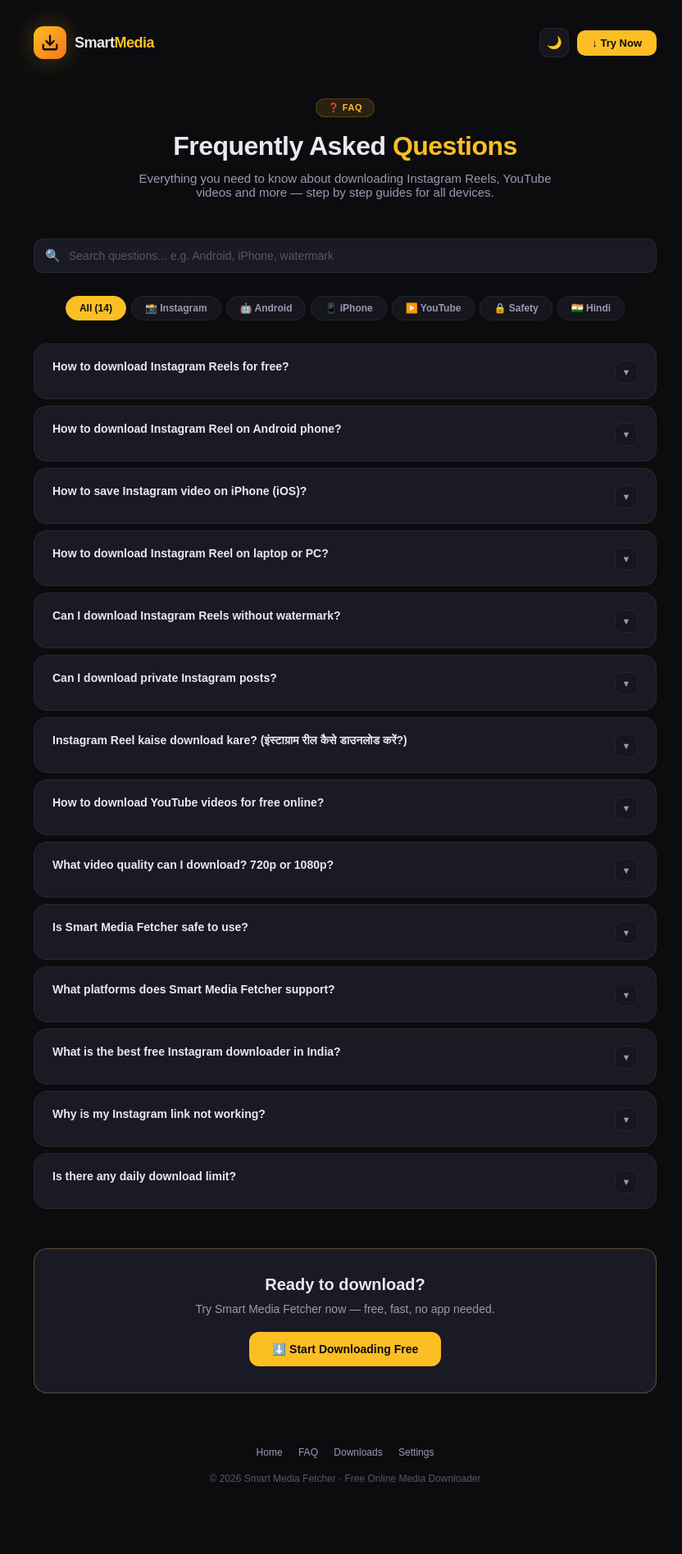
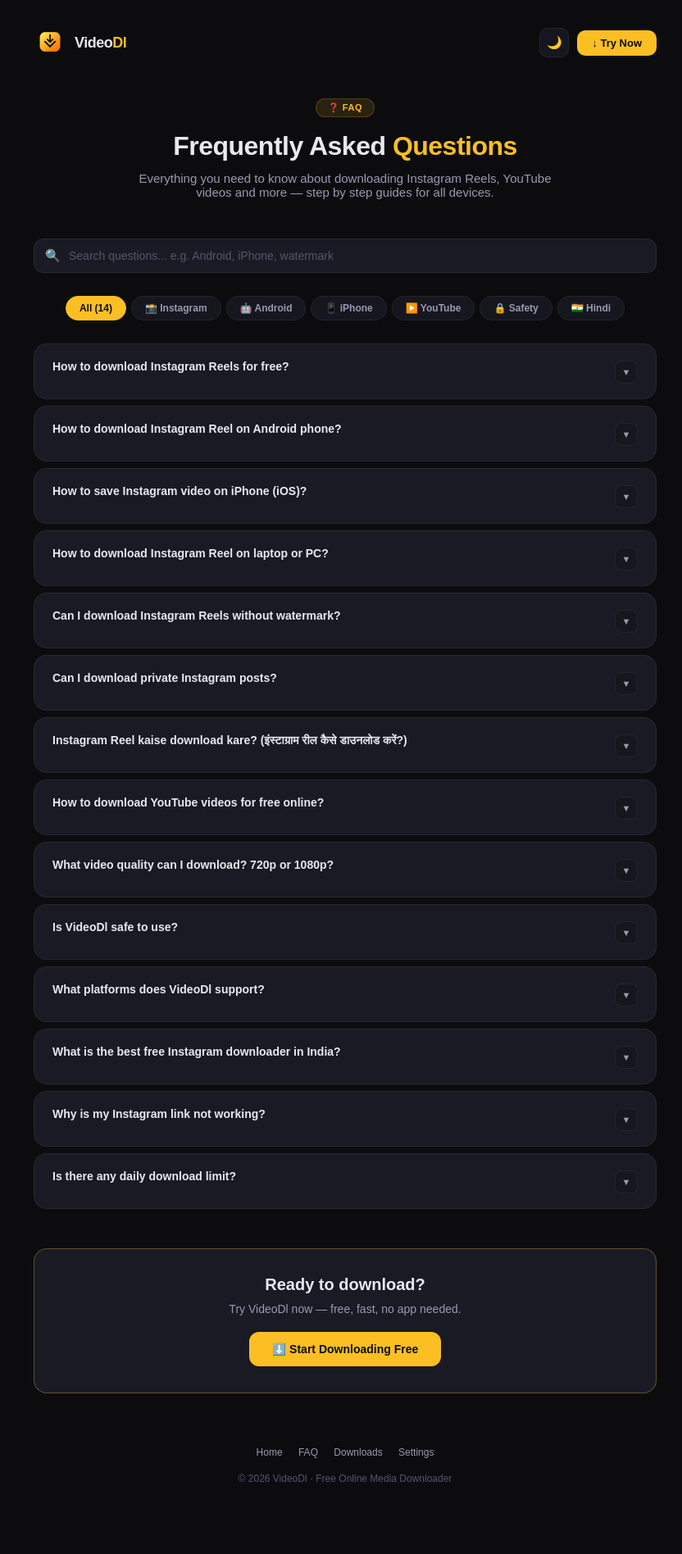
Before and after one commit to Balavardhangoli/smart-media-tool, a Python web app: template frontend/templates/faq.html in a window 1280 px wide. Shown: the whole page at 82% size, without its empty margins (219-1051 px from the left). Run offline with Jinja, Linux system fonts and the light colour scheme; the template is opened without the code that fills it, so the values that code supplies are empty; some libraries are stand-ins or nearby versions; some web fonts are replaced.

Commit message:
Update faq.html

```diff
--- a/frontend/templates/faq.html
+++ b/frontend/templates/faq.html
@@ -3,14 +3,14 @@
 <head>
 <meta charset="UTF-8"/>
 <meta name="viewport" content="width=device-width, initial-scale=1.0"/>
-<title>FAQ — How to Download Instagram Reels, YouTube Videos Free | Smart Media Fetcher</title>
+<title>FAQ — How to Download Instagram Reels, YouTube Videos Free | VideoDl</title>
 <meta name="description" content="Frequently asked questions about downloading Instagram Reels, YouTube videos, Facebook videos for free. Step-by-step guides for Android, iPhone and PC."/>
 <meta name="keywords" content="how to download instagram reels, instagram reel downloader, download instagram without app, instagram video download android, save instagram reel iphone, instagram reel kaise download kare, youtube video downloader free"/>
 <meta name="robots" content="index, follow"/>
-<link rel="canonical" href="https://smart-media-fetcher.onrender.com/faq"/>
-<meta property="og:title" content="FAQ — How to Download Instagram Reels Free | Smart Media Fetcher"/>
+<link rel="canonical" href="https://videodl.onrender.com/faq"/>
+<meta property="og:title" content="FAQ — How to Download Instagram Reels Free | VideoDl"/>
 <meta property="og:description" content="Step-by-step guides for downloading Instagram Reels, YouTube videos on Android, iPhone and PC. Free, no watermark, no app needed."/>
-<meta property="og:url" content="https://smart-media-fetcher.onrender.com/faq"/>
+<meta property="og:url" content="https://videodl.onrender.com/faq"/>
 <meta property="og:type" content="website"/>
 <meta name="theme-color" content="#fbbf24"/>
 <link rel="preconnect" href="https://fonts.googleapis.com"/>
@@ -21,14 +21,14 @@
   "@context": "https://schema.org",
   "@type": "FAQPage",
   "mainEntity": [
-    {"@type":"Question","name":"How to download Instagram Reels for free?","acceptedAnswer":{"@type":"Answer","text":"Step 1: Open Instagram and find the Reel. Step 2: Tap three dots and Copy Link. Step 3: Go to Smart Media Fetcher, paste the link, click Fetch, click Download MP4. Free, no watermark, no app needed."}},
-    {"@type":"Question","name":"How to download Instagram Reel on Android phone?","acceptedAnswer":{"@type":"Answer","text":"Open Instagram, find the Reel, tap three dots, Copy Link. Open Chrome, go to Smart Media Fetcher, paste link, click Fetch, click Download MP4. Works on Samsung, Redmi, Realme, OnePlus and all Android phones."}},
-    {"@type":"Question","name":"How to save Instagram video on iPhone?","acceptedAnswer":{"@type":"Answer","text":"Open Instagram, find the video, tap three dots, Copy Link. Open Safari, go to Smart Media Fetcher, paste link, click Fetch, click Download MP4. File saves to your iPhone Downloads."}},
-    {"@type":"Question","name":"Can I download Instagram Reels without watermark?","acceptedAnswer":{"@type":"Answer","text":"Yes! Smart Media Fetcher downloads Instagram Reels without adding any watermark. Original quality, original audio, MP4 format."}},
-    {"@type":"Question","name":"Instagram Reel kaise download kare?","acceptedAnswer":{"@type":"Answer","text":"Instagram app mein Reel dhundo, teen dots tap karo, Link Copy Karo. Browser mein Smart Media Fetcher kholo, link paste karo, Fetch dabao, Download MP4 dabao. Bilkul free hai."}},
-    {"@type":"Question","name":"How to download Instagram Reel on laptop or PC?","acceptedAnswer":{"@type":"Answer","text":"Open instagram.com on your browser, go to the Reel, copy the URL. Open Smart Media Fetcher in new tab, paste URL, click Fetch, click Download MP4. Works on Windows, Mac, Linux."}},
-    {"@type":"Question","name":"Is Smart Media Fetcher safe to use?","acceptedAnswer":{"@type":"Answer","text":"Yes, completely safe. We never ask for your Instagram or YouTube password, don't store your files, no malware, HTTPS encrypted."}},
-    {"@type":"Question","name":"What is the best free Instagram downloader in India?","acceptedAnswer":{"@type":"Answer","text":"Smart Media Fetcher is one of the best free Instagram downloaders in India. Free, no watermark, no app, works on Jio and Airtel, supports YouTube and Facebook too."}}
+    {"@type":"Question","name":"How to download Instagram Reels for free?","acceptedAnswer":{"@type":"Answer","text":"Step 1: Open Instagram and find the Reel. Step 2: Tap three dots and Copy Link. Step 3: Go to VideoDl, paste the link, click Fetch, click Download MP4. Free, no watermark, no app needed."}},
+    {"@type":"Question","name":"How to download Instagram Reel on Android phone?","acceptedAnswer":{"@type":"Answer","text":"Open Instagram, find the Reel, tap three dots, Copy Link. Open Chrome, go to VideoDl, paste link, click Fetch, click Download MP4. Works on Samsung, Redmi, Realme, OnePlus and all Android phones."}},
+    {"@type":"Question","name":"How to save Instagram video on iPhone?","acceptedAnswer":{"@type":"Answer","text":"Open Instagram, find the video, tap three dots, Copy Link. Open Safari, go to VideoDl, paste link, click Fetch, click Download MP4. File saves to your iPhone Downloads."}},
+    {"@type":"Question","name":"Can I download Instagram Reels without watermark?","acceptedAnswer":{"@type":"Answer","text":"Yes! VideoDl downloads Instagram Reels without adding any watermark. Original quality, original audio, MP4 format."}},
+    {"@type":"Question","name":"Instagram Reel kaise download kare?","acceptedAnswer":{"@type":"Answer","text":"Instagram app mein Reel dhundo, teen dots tap karo, Link Copy Karo. Browser mein VideoDl kholo, link paste karo, Fetch dabao, Download MP4 dabao. Bilkul free hai."}},
+    {"@type":"Question","name":"How to download Instagram Reel on laptop or PC?","acceptedAnswer":{"@type":"Answer","text":"Open instagram.com on your browser, go to the Reel, copy the URL. Open VideoDl in new tab, paste URL, click Fetch, click Download MP4. Works on Windows, Mac, Linux."}},
+    {"@type":"Question","name":"Is VideoDl safe to use?","acceptedAnswer":{"@type":"Answer","text":"Yes, completely safe. We never ask for your Instagram or YouTube password, don't store your files, no malware, HTTPS encrypted."}},
+    {"@type":"Question","name":"What is the best free Instagram downloader in India?","acceptedAnswer":{"@type":"Answer","text":"VideoDl is one of the best free Instagram downloaders in India. Free, no watermark, no app, works on Jio and Airtel, supports YouTube and Facebook too."}}
   ]
 }
 </script>
@@ -129,12 +129,10 @@ footer a:hover{color:var(--amber);}
   <!-- Header -->
   <div class="page-header">
     <a href="/" class="logo-link">
-      <div class="logo-mark">
-        <svg width="22" height="22" viewBox="0 0 24 24" fill="none" stroke="#0c0c0f" stroke-width="2.5" stroke-linecap="round" stroke-linejoin="round">
-          <path d="M21 15v4a2 2 0 01-2 2H5a2 2 0 01-2-2v-4"/><polyline points="7 10 12 15 17 10"/><line x1="12" y1="15" x2="12" y2="3"/>
-        </svg>
+      <div class="logo-mark" style="background:none;box-shadow:none;animation:none;">
+        <img src="/static/videodl-logo.png" alt="VideoDl" width="40" height="40" style="border-radius:12px;display:block;"/>
       </div>
-      <span class="logo-name">Smart<span>Media</span></span>
+      <span class="logo-name">Video<span>Dl</span></span>
     </a>
     <div class="header-right">
       <button class="theme-btn" id="themeBtn">🌙</button>
@@ -176,7 +174,7 @@ footer a:hover{color:var(--amber);}
   <!-- Bottom CTA -->
   <div class="faq-bottom-cta">
     <h2>Ready to download?</h2>
-    <p>Try Smart Media Fetcher now — free, fast, no app needed.</p>
+    <p>Try VideoDl now — free, fast, no app needed.</p>
     <a href="/" class="cta-btn">⬇️ Start Downloading Free</a>
   </div>
 
@@ -187,16 +185,16 @@ footer a:hover{color:var(--amber);}
       <a href="/downloads">Downloads</a>
       <a href="/settings">Settings</a>
     </div>
-    © 2026 Smart Media Fetcher · Free Online Media Downloader
+    © 2026 VideoDl · Free Online Media Downloader
   </footer>
 
 </div>
 
 <script>
-let isDark = localStorage.getItem('smf_theme') !== 'light';
+let isDark = localStorage.getItem('vdl_theme') !== 'light';
 function applyTheme(){document.documentElement.setAttribute('data-theme',isDark?'dark':'light');document.getElementById('themeBtn').textContent=isDark?'🌙':'☀️';}
 applyTheme();
-document.getElementById('themeBtn').onclick=()=>{isDark=!isDark;localStorage.setItem('smf_theme',isDark?'dark':'light');applyTheme();};
+document.getElementById('themeBtn').onclick=()=>{isDark=!isDark;localStorage.setItem('vdl_theme',isDark?'dark':'light');applyTheme();};
 
 const FAQS = [
   {
@@ -204,7 +202,7 @@ const FAQS = [
     q:'How to download Instagram Reels for free?',
     a:`<strong>Step 1:</strong> Open Instagram app → Find the Reel you want<br>
 <strong>Step 2:</strong> Tap the <strong>three dots (⋯)</strong> → Tap <strong>"Copy Link"</strong><br>
-<strong>Step 3:</strong> Open your browser → Go to <strong>smart-media-fetcher.onrender.com</strong><br>
+<strong>Step 3:</strong> Open your browser → Go to <strong>videodl.onrender.com</strong><br>
 <strong>Step 4:</strong> Paste the link in the input box → Click <strong>Fetch</strong><br>
 <strong>Step 5:</strong> Click <strong>Download MP4</strong><br><br>
 ✅ Completely free · ✅ No watermark · ✅ No app needed · ✅ Works instantly`
@@ -215,7 +213,7 @@ const FAQS = [
     a:`Works on all Android phones — Samsung, Redmi, Realme, OnePlus, Vivo, Oppo:<br><br>
 <strong>Step 1:</strong> Open Instagram → Find the Reel<br>
 <strong>Step 2:</strong> Tap ⋯ → <strong>Copy Link</strong><br>
-<strong>Step 3:</strong> Open <strong>Chrome browser</strong> → Go to Smart Media Fetcher<br>
+<strong>Step 3:</strong> Open <strong>Chrome browser</strong> → Go to VideoDl<br>
 <strong>Step 4:</strong> Paste link → Tap <strong>Fetch</strong><br>
 <strong>Step 5:</strong> Tap <strong>Download MP4</strong><br>
 <strong>Step 6:</strong> Video saves to your <strong>Downloads folder</strong> 📁<br><br>
@@ -227,7 +225,7 @@ Works on <strong>Jio, Airtel, BSNL, Vi</strong> and all mobile networks.`
     a:`Works on all iPhones running iOS 14 and above:<br><br>
 <strong>Step 1:</strong> Open Instagram → Find the Reel or video<br>
 <strong>Step 2:</strong> Tap ⋯ → <strong>Copy Link</strong><br>
-<strong>Step 3:</strong> Open <strong>Safari browser</strong> → Go to Smart Media Fetcher<br>
+<strong>Step 3:</strong> Open <strong>Safari browser</strong> → Go to VideoDl<br>
 <strong>Step 4:</strong> Paste the link → Tap <strong>Fetch</strong><br>
 <strong>Step 5:</strong> Tap <strong>Download MP4</strong><br>
 <strong>Step 6:</strong> Tap <strong>"Download"</strong> when Safari asks → File saves to <strong>Files app</strong><br><br>
@@ -239,7 +237,7 @@ Works on <strong>Jio, Airtel, BSNL, Vi</strong> and all mobile networks.`
     a:`Download on Windows, Mac or Linux — any browser:<br><br>
 <strong>Step 1:</strong> Open <strong>instagram.com</strong> in your browser<br>
 <strong>Step 2:</strong> Find the Reel → Copy the <strong>URL from address bar</strong><br>
-<strong>Step 3:</strong> Open a new tab → Go to Smart Media Fetcher<br>
+<strong>Step 3:</strong> Open a new tab → Go to VideoDl<br>
 <strong>Step 4:</strong> Paste the URL → Click <strong>Fetch</strong><br>
 <strong>Step 5:</strong> Click <strong>Download MP4</strong><br>
 <strong>Step 6:</strong> Video saves to your <strong>Downloads folder</strong> automatically<br><br>
@@ -249,7 +247,7 @@ Works in Chrome, Firefox, Edge, Safari, Brave and all modern browsers.`
     cat:['instagram','all'],
     q:'Can I download Instagram Reels without watermark?',
     a:`<strong>Yes! 100% without any watermark.</strong><br><br>
-Smart Media Fetcher downloads Instagram Reels directly from Instagram's own servers. We do NOT add any watermark, logo, or branding to your video.<br><br>
+VideoDl downloads Instagram Reels directly from Instagram's own servers. We do NOT add any watermark, logo, or branding to your video.<br><br>
 Your downloaded video will be:<br>
 ✅ <strong>No watermark</strong> — completely clean video<br>
 ✅ <strong>Original quality</strong> — up to 1080p Full HD<br>
@@ -261,7 +259,7 @@ Unlike some other tools that add their logo, we keep your download 100% clean.`
     cat:['instagram','all'],
     q:'Can I download private Instagram posts?',
     a:`<strong>No — private posts cannot be downloaded.</strong><br><br>
-Smart Media Fetcher can only download content from <strong>public Instagram accounts</strong>.<br><br>
+VideoDl can only download content from <strong>public Instagram accounts</strong>.<br><br>
 <strong>Why?</strong><br>
 • Private posts require Instagram login to view<br>
 • Accessing private content without permission violates privacy<br>
@@ -277,7 +275,7 @@ Smart Media Fetcher can only download content from <strong>public Instagram acco
     a:`Instagram Reel download karna bahut aasaan hai — bilkul free!<br><br>
 <strong>Step 1:</strong> Instagram app kholo aur jo Reel chahiye usse dhundo<br>
 <strong>Step 2:</strong> Teen dots (⋯) tap karo → <strong>"Link Copy Karo"</strong> select karo<br>
-<strong>Step 3:</strong> Chrome browser mein <strong>smart-media-fetcher.onrender.com</strong> kholo<br>
+<strong>Step 3:</strong> Chrome browser mein <strong>videodl.onrender.com</strong> kholo<br>
 <strong>Step 4:</strong> Link paste karo → <strong>Fetch</strong> button dabao<br>
 <strong>Step 5:</strong> <strong>Download MP4</strong> button dabao<br>
 <strong>Step 6:</strong> Video aapke phone ke <strong>Downloads folder</strong> mein save ho jayega<br><br>
@@ -290,7 +288,7 @@ Smart Media Fetcher can only download content from <strong>public Instagram acco
     a:`Download YouTube videos in 4 easy steps:<br><br>
 <strong>Step 1:</strong> Go to YouTube → Find the video<br>
 <strong>Step 2:</strong> Copy the URL from address bar <code>(youtube.com/watch?v=...)</code><br>
-<strong>Step 3:</strong> Paste on Smart Media Fetcher → Click <strong>Fetch</strong><br>
+<strong>Step 3:</strong> Paste on VideoDl → Click <strong>Fetch</strong><br>
 <strong>Step 4:</strong> Select quality → Click <strong>Download MP4</strong><br><br>
 <strong>Also works for:</strong><br>
 🎵 <strong>YouTube to MP3</strong> — download audio only<br>
@@ -305,11 +303,11 @@ Smart Media Fetcher can only download content from <strong>public Instagram acco
 <strong>YouTube Videos:</strong> 360p, 480p, <strong>720p HD</strong>, <strong>1080p Full HD</strong><br>
 <strong>Facebook Videos:</strong> HD quality when available<br>
 <strong>Direct video URLs:</strong> Original quality, no compression<br><br>
-Smart Media Fetcher always fetches the <strong>best available quality</strong> by default. You will see all available quality options after clicking Fetch.`
+VideoDl always fetches the <strong>best available quality</strong> by default. You will see all available quality options after clicking Fetch.`
   },
   {
     cat:['safety','all'],
-    q:'Is Smart Media Fetcher safe to use?',
+    q:'Is VideoDl safe to use?',
     a:`<strong>Yes, 100% safe!</strong> Here is why:<br><br>
 🔒 <strong>No password required</strong> — We never ask for Instagram or YouTube login<br>
 🔒 <strong>No file storage</strong> — We don't store your downloaded files on our servers<br>
@@ -321,8 +319,8 @@ Your privacy is our top priority. We use only what's needed to provide the downl
   },
   {
     cat:['all'],
-    q:'What platforms does Smart Media Fetcher support?',
-    a:`Smart Media Fetcher supports a wide range of platforms:<br><br>
+    q:'What platforms does VideoDl support?',
+    a:`VideoDl supports a wide range of platforms:<br><br>
 📸 <strong>Instagram</strong> — Reels, posts, carousels, IGTV<br>
 ▶️ <strong>YouTube</strong> — Videos, Shorts, audio (MP3)<br>
 📘 <strong>Facebook</strong> — Videos and posts<br>
@@ -334,7 +332,7 @@ More platforms are added regularly. If your platform is not listed, paste the di
   {
     cat:['all'],
     q:'What is the best free Instagram downloader in India?',
-    a:`<strong>Smart Media Fetcher</strong> is one of the best free Instagram downloaders in India because:<br><br>
+    a:`<strong>VideoDl</strong> is one of the best free Instagram downloaders in India because:<br><br>
 ✅ <strong>Completely free</strong> — no hidden charges ever<br>
 ✅ <strong>No watermark</strong> — 100% clean downloads<br>
 ✅ <strong>No app needed</strong> — works in browser on any device<br>
@@ -342,7 +340,7 @@ More platforms are added regularly. If your platform is not listed, paste the di
 ✅ <strong>All-in-one</strong> — YouTube + Instagram + Facebook in one tool<br>
 ✅ <strong>Secure</strong> — no password required<br>
 ✅ <strong>Mobile friendly</strong> — works on Android and iPhone<br><br>
-Unlike SaveFrom.net or SnapTik which only support one platform, Smart Media Fetcher supports everything in one place.`
+Unlike SaveFrom.net or SnapTik which only support one platform, VideoDl supports everything in one place.`
   },
   {
     cat:['all'],
```
